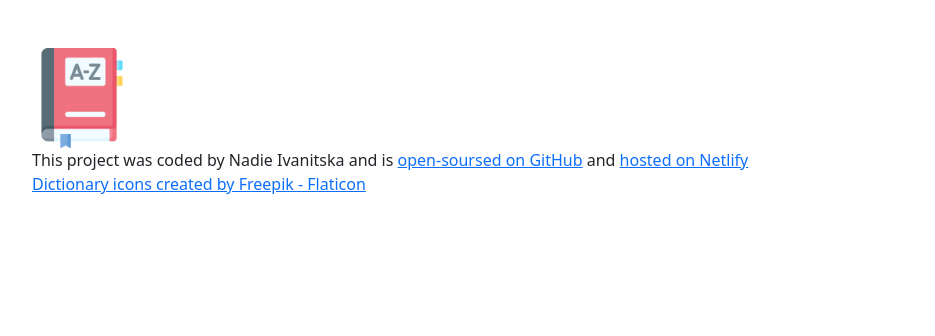
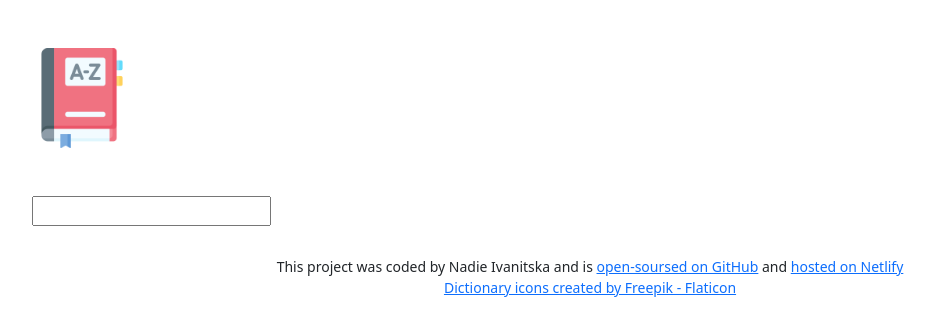
Before and after one commit to NadieIvi/dictionary-project, a React (Create React App) app: page / in a window 1280 px wide. Shown: the top 336 px of the page, without its empty margins (50-985 px from the left). Built offline with nearby package versions, Linux system fonts and the light colour scheme.

Commit message:
Added Search form

```diff
--- a/src/App.css
+++ b/src/App.css
@@ -2,3 +2,9 @@
   max-width: 100px;
   display: block;
 }
+
+.App footer {
+  font-size: 14px;
+  text-align: center;
+  margin: 30px 0;
+}
--- a/src/App.js
+++ b/src/App.js
@@ -1,4 +1,5 @@
 import dictionary from "./dictionary.png";
+import Dictionary from "./Dictionary";
 import "bootstrap/dist/css/bootstrap.css";
 import "./App.css";
 
@@ -9,6 +10,10 @@ function App() {
         <header className="App-header mt-5">
           <img src={dictionary} className="dictionary-icon" alt="logo" />
         </header>
+
+        <main>
+          <Dictionary />
+        </main>
 
         <footer>
           This project was coded by Nadie Ivanitska and is{" "}
@@ -21,7 +26,7 @@ function App() {
           </a>{" "}
           and{" "}
           <a
-            href="https://6353d35b3255bf064b840b27--moonlit-mousse-9a24f0.netlify.app/"
+            href="https://moonlit-mousse-9a24f0.netlify.app/"
             target="_blank"
             rel="noreferrer"
           >
@@ -32,7 +37,6 @@ function App() {
             href="https://www.flaticon.com/free-icons/dictionary"
             target="_blank"
             rel="noopener noreferrer"
-            className="fs-6"
           >
             Dictionary icons created by Freepik - Flaticon
           </a>
--- /dev/null
+++ b/src/Dictionary.css
@@ -0,0 +1,3 @@
+body {
+  color: blueviolet;
+}
--- /dev/null
+++ b/src/Dictionary.js
@@ -0,0 +1,23 @@
+import React, { useState } from "react";
+import "./Dictionary.css";
+
+export default function Dictinary() {
+  let [keyword, setKeyword] = useState(null);
+
+  function handleKeywordChange(event) {
+    setKeyword(event.target.value);
+  }
+
+  function search(event) {
+    event.preventDefault();
+    alert(`searching for ${keyword}`);
+  }
+
+  return (
+    <div className="Dictionary mt-5">
+      <form onSubmit={search}>
+        <input type="search" onChange={handleKeywordChange} />
+      </form>
+    </div>
+  );
+}
```
